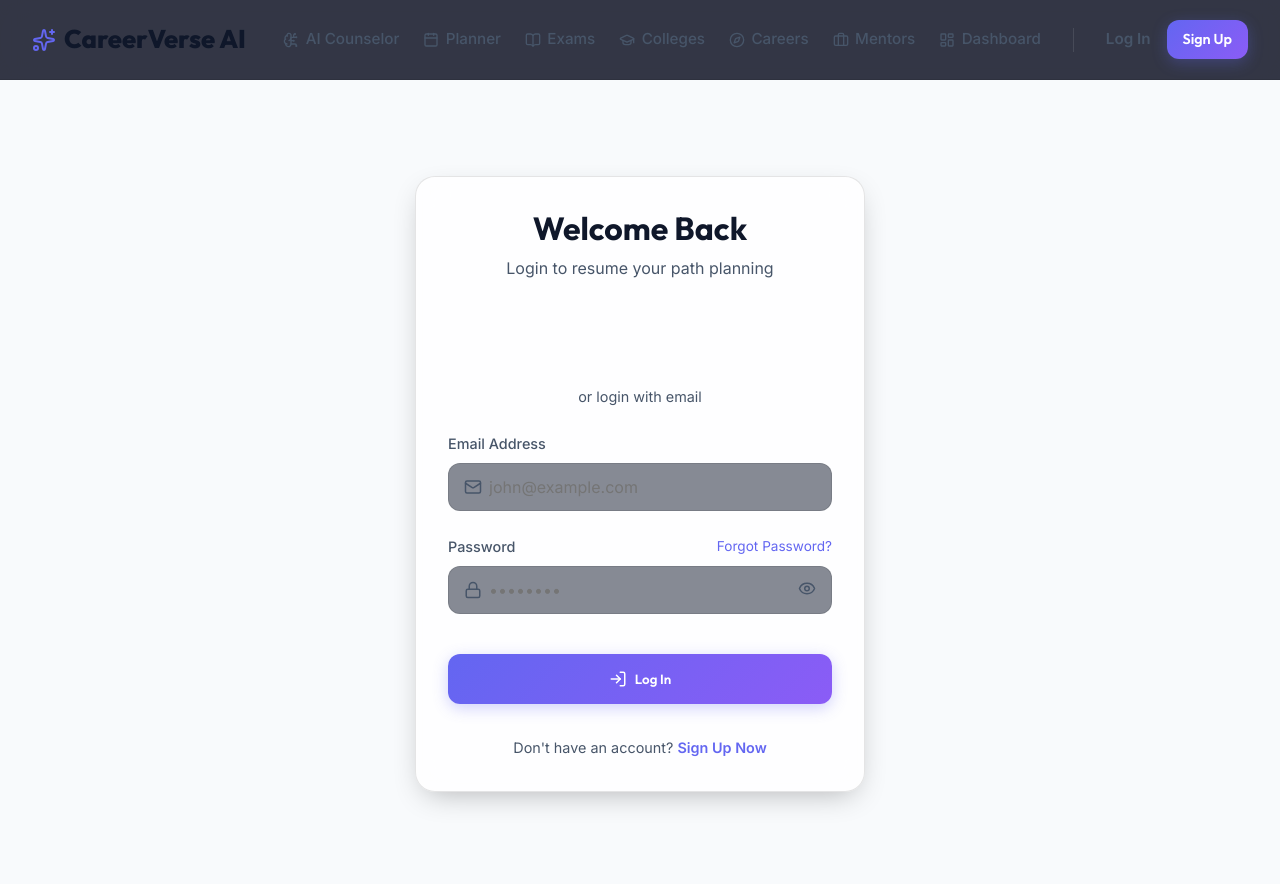
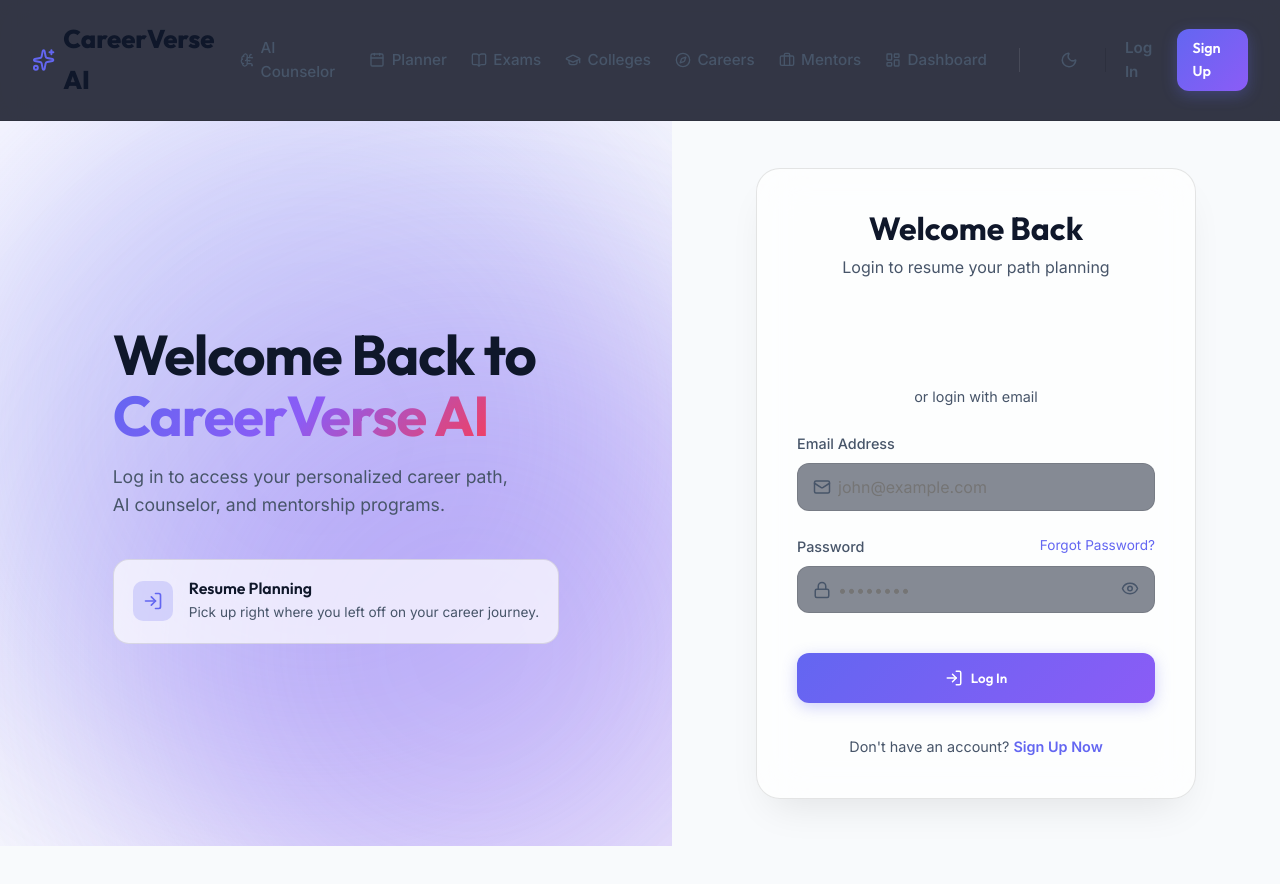
Before and after one commit to kapriarman600-cmyk/career-counselor, a Next.js app: page /login in a window 1280 px wide. Shown: the top 884 px of the page. After the commit the page ends 846 px from the top, so only its background shows below. Built offline with nearby package versions, Linux system fonts and the light colour scheme; no server answers.

Commit message:
Redesign authentication UI for light and dark themes

```diff
--- a/src/app/globals.css
+++ b/src/app/globals.css
@@ -13,13 +13,28 @@
   --danger: #ef4444;
   --coin: #fbbf24;
 
-  /* Dark Mode Default */
-  --bg-darker: #020617;
-  /* Slate 950 */
-  --bg-dark: #0f172a;
-  /* Slate 900 */
+  /* Light Mode Default (Premium Feel) */
+  --bg-darker: #f8fafc; /* Slate 50 */
+  --bg-dark: #ffffff;
+  --bg-card: rgba(255, 255, 255, 0.7);
+
+  --text-primary: #0f172a;
+  --text-secondary: #475569;
+  --text-muted: #94a3b8;
+
+  --border-light: rgba(0, 0, 0, 0.1);
+  --border-focus: rgba(99, 102, 241, 0.5);
+
+  /* Fonts */
+  --font-inter: var(--font-inter), system-ui, sans-serif;
+  --font-outfit: var(--font-outfit), system-ui, sans-serif;
+}
+
+/* Dark mode explicit class */
+.dark {
+  --bg-darker: #020617; /* Slate 950 */
+  --bg-dark: #0f172a; /* Slate 900 */
   --bg-card: rgba(30, 41, 59, 0.7);
-  /* Slate 800 with opacity for glassmorphism */
 
   --text-primary: #f8fafc;
   --text-secondary: #94a3b8;
@@ -27,27 +42,6 @@
 
   --border-light: rgba(255, 255, 255, 0.1);
   --border-focus: rgba(99, 102, 241, 0.5);
-
-  /* Fonts */
-  --font-inter: var(--font-inter), system-ui, sans-serif;
-  --font-outfit: var(--font-outfit), system-ui, sans-serif;
-}
-
-/* Light mode support */
-@media (prefers-color-scheme: light) {
-  :root {
-    --bg-darker: #f8fafc;
-    /* Slate 50 */
-    --bg-dark: #ffffff;
-    --bg-card: rgba(255, 255, 255, 0.8);
-
-    --text-primary: #0f172a;
-    --text-secondary: #475569;
-    --text-muted: #94a3b8;
-
-    --border-light: rgba(0, 0, 0, 0.1);
-    --border-focus: rgba(99, 102, 241, 0.5);
-  }
 }
 
 * {
@@ -449,3 +443,85 @@ button {
   align-items: center;
   gap: 0.3rem;
 }
+
+/* Auth Two-Column Layout */
+.auth-container {
+  display: flex;
+  min-height: calc(100vh - 75px);
+  width: 100%;
+}
+
+.auth-left {
+  flex: 1;
+  display: none;
+  background: radial-gradient(circle at top left, var(--bg-dark), var(--bg-darker));
+  position: relative;
+  overflow: hidden;
+  align-items: center;
+  justify-content: center;
+  padding: 4rem;
+}
+
+@media (min-width: 1024px) {
+  .auth-left {
+    display: flex;
+  }
+}
+
+.auth-left::before,
+.auth-left::after {
+  content: '';
+  position: absolute;
+  border-radius: 50%;
+  filter: blur(120px);
+  z-index: 0;
+  opacity: 0.3;
+}
+
+.auth-left::before {
+  top: -10%;
+  left: -10%;
+  width: 60vw;
+  height: 60vw;
+  background: var(--primary);
+  animation: float 15s infinite ease-in-out alternate;
+}
+
+.auth-left::after {
+  bottom: -10%;
+  right: -10%;
+  width: 50vw;
+  height: 50vw;
+  background: var(--secondary);
+  animation: float 20s infinite ease-in-out alternate-reverse;
+}
+
+.auth-left-content {
+  position: relative;
+  z-index: 10;
+  max-width: 500px;
+}
+
+.auth-right {
+  flex: 1;
+  display: flex;
+  align-items: center;
+  justify-content: center;
+  padding: 2rem;
+  background-color: var(--bg-darker);
+}
+
+.auth-form-wrapper {
+  width: 100%;
+  max-width: 440px;
+}
+
+.auth-form-wrapper .glass-panel {
+  padding: 2.5rem;
+  background: var(--bg-card);
+  backdrop-filter: blur(24px);
+  -webkit-backdrop-filter: blur(24px);
+  border: 1px solid var(--border-light);
+  box-shadow: 0 20px 40px -15px rgba(0, 0, 0, 0.1);
+  border-radius: 24px;
+}
--- a/src/app/layout.tsx
+++ b/src/app/layout.tsx
@@ -38,7 +38,22 @@ export default async function RootLayout({
   }
 
   return (
-    <html lang="en" className="dark">
+    <html lang="en" suppressHydrationWarning>
+      <head>
+        <script
+          dangerouslySetInnerHTML={{
+            __html: `
+              try {
+                if (localStorage.getItem('theme') === 'dark' || (!('theme' in localStorage) && window.matchMedia('(prefers-color-scheme: dark)').matches)) {
+                  document.documentElement.classList.add('dark')
+                } else {
+                  document.documentElement.classList.remove('dark')
+                }
+              } catch (_) {}
+            `,
+          }}
+        />
+      </head>
       <body className={`${inter.variable} ${outfit.variable} font-sans`}>
         <nav className="navbar">
           <div className="container" style={{ display: "flex", justifyContent: "space-between", alignItems: "center" }}>
--- a/src/app/login/page.tsx
+++ b/src/app/login/page.tsx
@@ -66,9 +66,27 @@ export default function Login() {
 
   return (
     <GoogleOAuthProvider clientId={process.env.NEXT_PUBLIC_GOOGLE_CLIENT_ID || "YOUR_GOOGLE_CLIENT_ID"}>
-      <div style={{ padding: "6rem 2rem", display: "flex", justifyContent: "center", minHeight: "calc(100vh - 80px)" }}>
-        <div className="glass-panel" style={{ maxWidth: "450px", width: "100%", height: "fit-content" }}>
-
+      <div className="auth-container">
+        <div className="auth-left">
+          <div className="auth-left-content">
+            <h1 style={{ fontSize: "3.5rem", marginBottom: "1rem", lineHeight: 1.1, letterSpacing: "-0.02em" }}>Welcome Back to<br/><span className="text-gradient">CareerVerse AI</span></h1>
+            <p style={{ fontSize: "1.1rem", color: "var(--text-secondary)", marginBottom: "2.5rem", maxWidth: "400px" }}>Log in to access your personalized career path, AI counselor, and mentorship programs.</p>
+            <div style={{ display: "flex", flexDirection: "column", gap: "1rem" }}>
+              <div style={{ padding: "1.2rem", background: "var(--bg-card)", borderRadius: "16px", border: "1px solid var(--border-light)", display: "flex", alignItems: "center", gap: "1rem" }}>
+                <div style={{ width: "40px", height: "40px", borderRadius: "10px", background: "rgba(99, 102, 241, 0.2)", display: "flex", alignItems: "center", justifyContent: "center", color: "var(--primary)" }}>
+                  <LogIn size={20} />
+                </div>
+                <div>
+                  <h3 style={{ fontSize: "1rem", fontWeight: 600, color: "var(--text-primary)" }}>Resume Planning</h3>
+                  <p style={{ fontSize: "0.85rem", color: "var(--text-secondary)", marginTop: "0.2rem" }}>Pick up right where you left off on your career journey.</p>
+                </div>
+              </div>
+            </div>
+          </div>
+        </div>
+        <div className="auth-right">
+          <div className="auth-form-wrapper">
+            <div className="glass-panel">
           <div style={{ textAlign: "center", marginBottom: "2.5rem" }}>
             <h2 style={{ fontSize: "2rem", marginBottom: "0.5rem" }}>Welcome Back</h2>
             <p style={{ color: "var(--text-secondary)" }}>Login to resume your path planning</p>
@@ -149,6 +167,8 @@ export default function Login() {
             </Link>
           </div>
 
+            </div>
+          </div>
         </div>
       </div>
     </GoogleOAuthProvider>
--- a/src/components/NavbarUser.tsx
+++ b/src/components/NavbarUser.tsx
@@ -1,7 +1,8 @@
 "use client";
 
 import Link from "next/link";
-import { LogOut, Trophy, User as UserIcon } from "lucide-react";
+import { LogOut, Trophy, User as UserIcon, Sun, Moon } from "lucide-react";
+import { useEffect, useState } from "react";
 
 interface NavbarUserProps {
   user: {
@@ -25,9 +26,32 @@ export default function NavbarUser({ user }: NavbarUserProps) {
     }
   };
 
+  const [theme, setTheme] = useState("dark");
+
+  useEffect(() => {
+    const isDark = document.documentElement.classList.contains("dark");
+    setTheme(isDark ? "dark" : "light");
+  }, []);
+
+  const toggleTheme = () => {
+    if (theme === "dark") {
+      document.documentElement.classList.remove("dark");
+      localStorage.setItem("theme", "light");
+      setTheme("light");
+    } else {
+      document.documentElement.classList.add("dark");
+      localStorage.setItem("theme", "dark");
+      setTheme("dark");
+    }
+  };
+
   if (!user) {
     return (
       <div style={{ display: "flex", gap: "1rem", alignItems: "center" }}>
+        <button onClick={toggleTheme} className="nav-item" style={{ background: "none", border: "none", display: "flex", alignItems: "center", justifyContent: "center", color: "var(--text-secondary)", cursor: "pointer", padding: "0.5rem" }} aria-label="Toggle Theme">
+          {theme === "dark" ? <Sun size={18} /> : <Moon size={18} />}
+        </button>
+        <div style={{ width: "1px", height: "24px", background: "var(--border-light)", margin: "0 0.2rem" }}></div>
         <Link href="/login" className="nav-item" style={{ fontWeight: 600 }}>Log In</Link>
         <Link href="/register" className="btn-primary" style={{ padding: "0.5rem 1rem", fontSize: "0.9rem" }}>Sign Up</Link>
       </div>
@@ -36,6 +60,11 @@ export default function NavbarUser({ user }: NavbarUserProps) {
 
   return (
     <div style={{ display: "flex", gap: "1.2rem", alignItems: "center" }}>
+      {/* Theme Toggle Button */}
+      <button onClick={toggleTheme} className="nav-item" style={{ background: "none", border: "none", display: "flex", alignItems: "center", justifyContent: "center", color: "var(--text-secondary)", cursor: "pointer", padding: "0.5rem" }} aria-label="Toggle Theme">
+        {theme === "dark" ? <Sun size={18} /> : <Moon size={18} />}
+      </button>
+
       {/* Level & EduCoins Badge */}
       <Link href="/dashboard" className="badge" style={{ textTransform: "none", cursor: "pointer" }}>
         <Trophy size={14} style={{ color: "var(--coin)" }} />
```
Also changed, not shown: src/app/forgot-password/page.tsx (+12 -2 lines), src/app/register/page.tsx (+23 -2 lines), src/app/reset-password/page.tsx (+12 -2 lines), src/app/verify-email/page.tsx (+12 -2 lines).
